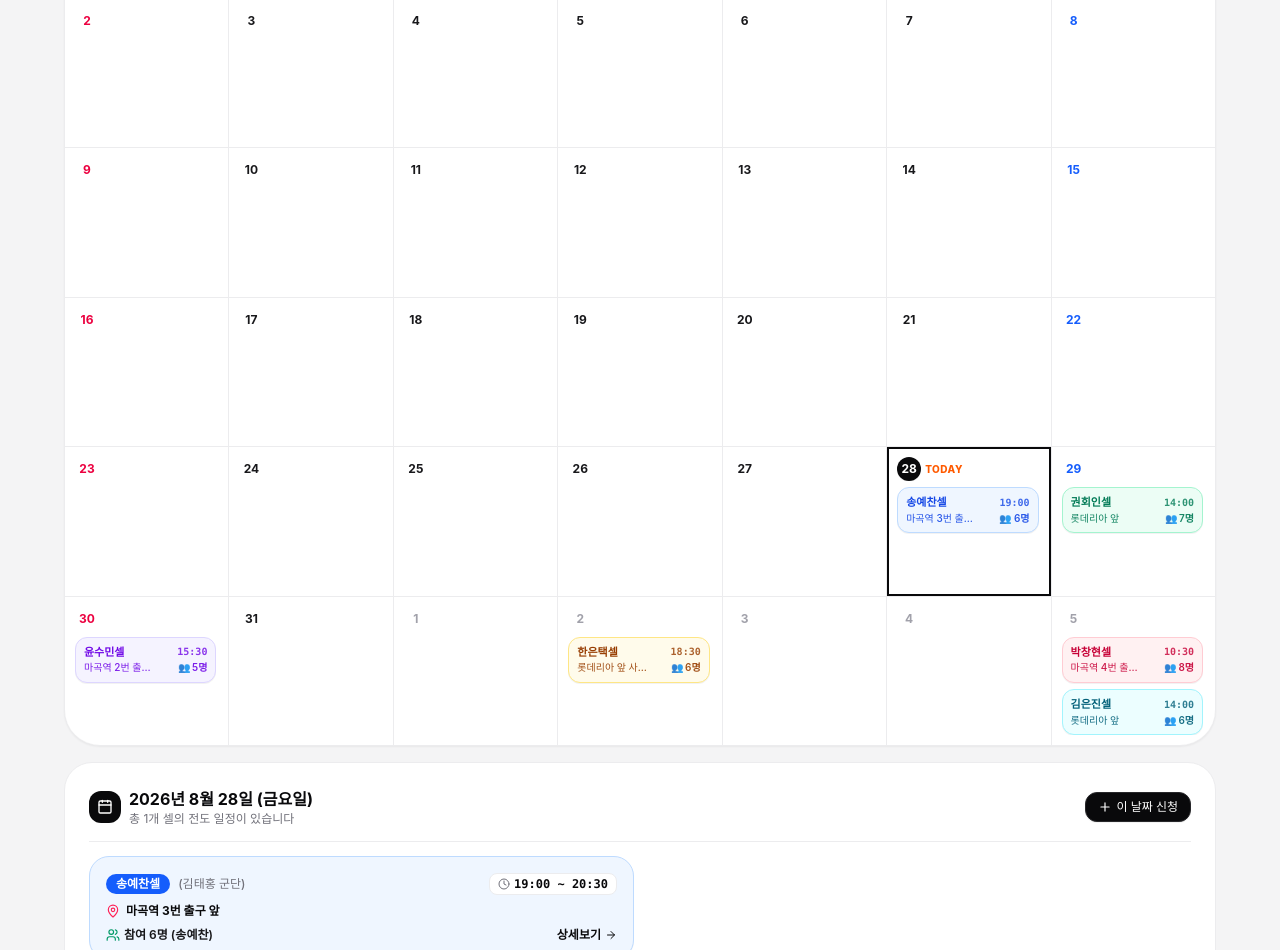
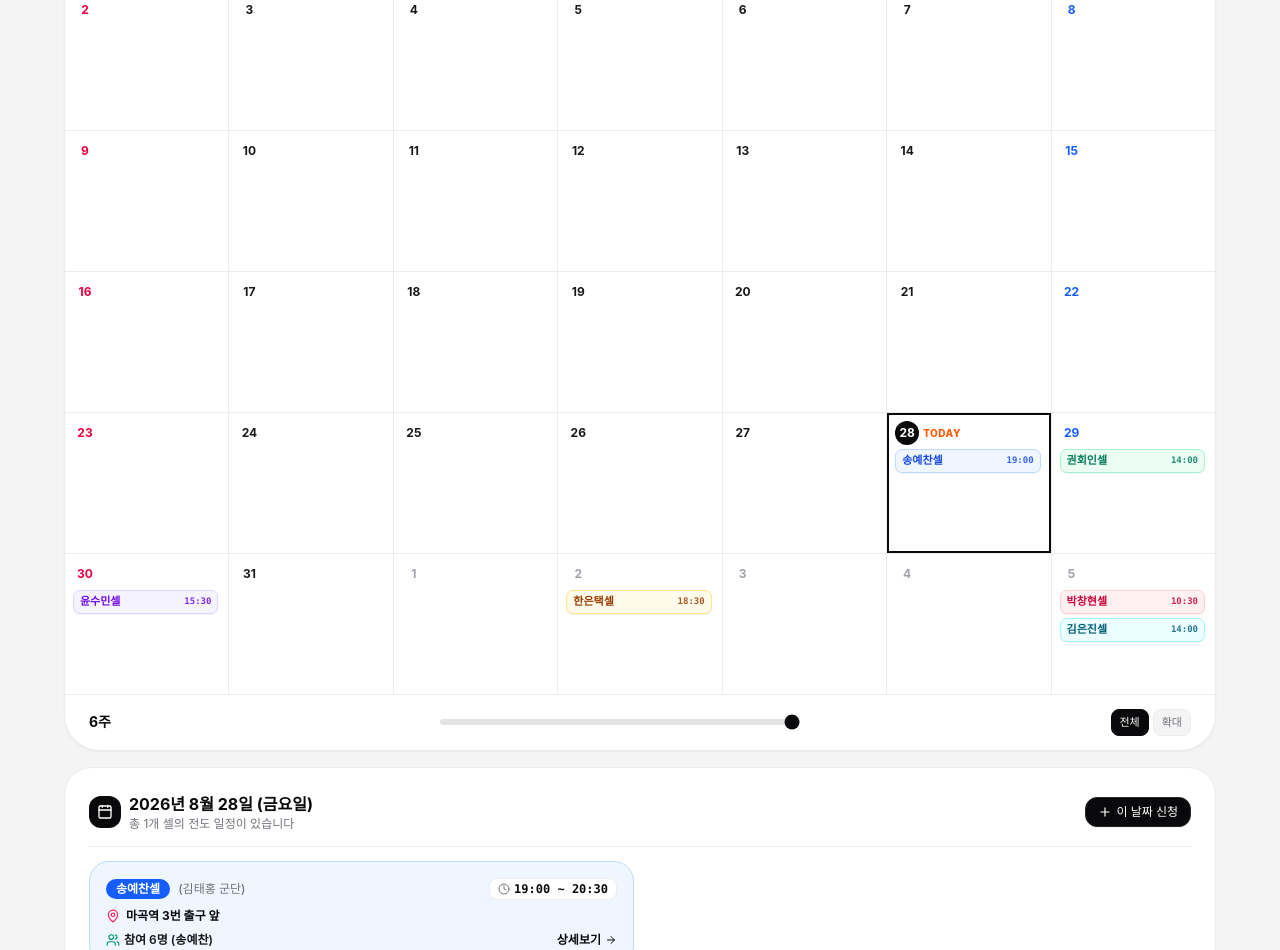
Before and after one commit to syc5032-code/newsound-evangelism, a React (Vite) app: page / in a window 1280 px wide. Shown: the part 1000-1950 px from the top of the page. Built offline with nearby package versions, Linux system fonts and the light colour scheme; a web font is replaced by a local one.

Commit message:
feat: show multiple events per day and add week view interval slider bar

```diff
--- a/src/components/MonthCalendar.tsx
+++ b/src/components/MonthCalendar.tsx
@@ -27,6 +27,29 @@ export const MonthCalendar: React.FC<MonthCalendarProps> = ({
   // Selected date on mobile/desktop (default today)
   const todayStr = format(new Date(), 'yyyy-MM-dd');
   const [selectedDateStr, setSelectedDateStr] = useState<string>(todayStr);
+
+  // 🎚️ Week Interval / Height Slider (사진과 같은 주간격 조절 슬라이더)
+  const totalWeeks = Math.ceil(calendarDays.length / 7) || 6;
+  const [visibleWeeks, setVisibleWeeks] = useState<number>(totalWeeks);
+
+  // Dynamic cell minimum height based on visible weeks slider
+  const getCellMinHeight = () => {
+    switch (visibleWeeks) {
+      case 1:
+        return 'min-h-[300px] sm:min-h-[380px]';
+      case 2:
+        return 'min-h-[220px] sm:min-h-[280px]';
+      case 3:
+        return 'min-h-[170px] sm:min-h-[220px]';
+      case 4:
+        return 'min-h-[130px] sm:min-h-[180px]';
+      case 5:
+        return 'min-h-[105px] sm:min-h-[155px]';
+      case 6:
+      default:
+        return 'min-h-[88px] sm:min-h-[140px]';
+    }
+  };
 
   // 📱 Touch Swipe Handlers for Month Navigation
   const [touchStartX, setTouchStartX] = useState<number | null>(null);
@@ -167,12 +190,13 @@ export const MonthCalendar: React.FC<MonthCalendarProps> = ({
             const isSun = day.isSunday;
             const isSat = day.isSaturday;
             const isSelected = day.dateString === selectedDateStr;
+            const cellMinH = getCellMinHeight();
 
             return (
               <div
                 key={day.dateString}
                 onClick={() => setSelectedDateStr(day.dateString)}
-                className={`min-h-[82px] sm:min-h-[145px] p-1.5 sm:p-2.5 bg-[#ffffff] transition-colors relative flex flex-col justify-between cursor-pointer group overflow-hidden ${
+                className={`${cellMinH} p-1 sm:p-2 bg-[#ffffff] transition-all relative flex flex-col justify-between cursor-pointer group overflow-hidden ${
                   !day.isCurrentMonth
                     ? 'bg-[#fafafa] text-[#a1a1aa]'
                     : 'bg-[#ffffff] text-[#18181b]'
@@ -185,10 +209,10 @@ export const MonthCalendar: React.FC<MonthCalendarProps> = ({
                 }`}
               >
                 {/* Day Top Bar */}
-                <div className="flex items-center justify-between">
+                <div className="flex items-center justify-between mb-0.5">
                   <div className="flex items-center gap-1 overflow-hidden">
                     <span
-                      className={`inline-flex items-center justify-center text-xs font-bold w-5 h-5 sm:w-6 sm:h-6 rounded-[10000px] shrink-0 transition-all ${
+                      className={`inline-flex items-center justify-center text-[11px] sm:text-xs font-bold w-5 h-5 sm:w-6 sm:h-6 rounded-[10000px] shrink-0 transition-all ${
                         day.isToday
                           ? 'bg-[#09090b] text-[#ffffff] shadow-2xs'
                           : !day.isCurrentMonth
@@ -217,7 +241,7 @@ export const MonthCalendar: React.FC<MonthCalendarProps> = ({
                         e.stopPropagation();
                         onOpenApplyModalForDate(day.dateString);
                       }}
-                      className="hidden sm:flex opacity-0 group-hover:opacity-100 p-1 text-[#71717a] hover:text-[#09090b] hover:bg-[#ececee] rounded-[8px] transition-all cursor-pointer"
+                      className="hidden sm:flex opacity-0 group-hover:opacity-100 p-0.5 text-[#71717a] hover:text-[#09090b] hover:bg-[#ececee] rounded-[6px] transition-all cursor-pointer"
                       title={`${day.dateString} 신청하기`}
                     >
                       <Plus className="w-3.5 h-3.5" />
@@ -225,9 +249,9 @@ export const MonthCalendar: React.FC<MonthCalendarProps> = ({
                   )}
                 </div>
 
-                {/* --- MOBILE VIEW: Clean Badges with Cell Name & Time (sm:hidden) --- */}
-                <div className="sm:hidden flex-1 flex flex-col gap-1 mt-1 overflow-hidden">
-                  {day.events.slice(0, 2).map((schedule) => {
+                {/* --- Multiple Event Badges (하루에 여러 개 일정이 줄줄이 잘 보이도록 렌더링) --- */}
+                <div className="flex-1 flex flex-col gap-0.5 sm:gap-1 mt-0.5 overflow-y-auto max-h-[140px] pr-0.5">
+                  {day.events.map((schedule) => {
                     const colorTheme = CELL_COLORS[schedule.themeColor] || CELL_COLORS.blue;
                     return (
                       <div
@@ -236,45 +260,13 @@ export const MonthCalendar: React.FC<MonthCalendarProps> = ({
                           e.stopPropagation();
                           onSelectSchedule(schedule);
                         }}
-                        className={`px-1 py-0.5 rounded-[6px] text-[10px] font-bold truncate leading-tight border ${colorTheme.bg} ${colorTheme.border} ${colorTheme.text}`}
-                        title={schedule.cellName}
-                      >
-                        {schedule.cellName}
-                      </div>
-                    );
-                  })}
-                  {day.events.length > 2 && (
-                    <span className="text-[9px] text-[#71717a] font-bold leading-none pl-0.5">
-                      +{day.events.length - 2}
-                    </span>
-                  )}
-                </div>
-
-                {/* --- DESKTOP VIEW: Full Event Cards (hidden sm:flex) --- */}
-                <div className="hidden sm:flex flex-1 flex-col gap-1.5 overflow-y-auto max-h-[105px] pr-0.5 mt-1.5">
-                  {day.events.map((schedule) => {
-                    const colorTheme = CELL_COLORS[schedule.themeColor] || CELL_COLORS.blue;
-
-                    return (
-                      <div
-                        key={schedule.id}
-                        onClick={(e) => {
-                          e.stopPropagation();
-                          onSelectSchedule(schedule);
-                        }}
-                        className={`text-left p-1.5 sm:p-2 rounded-[12px] border text-[11px] leading-tight cursor-pointer transition-all hover:scale-[1.02] shadow-2xs ${colorTheme.bg} ${colorTheme.border} ${colorTheme.text}`}
+                        className={`px-1 py-0.5 sm:px-1.5 sm:py-1 rounded-[5px] sm:rounded-[7px] border text-[9px] sm:text-[11px] font-bold leading-tight truncate flex items-center justify-between gap-0.5 cursor-pointer transition-all hover:scale-[1.01] active:scale-95 shadow-2xs ${colorTheme.bg} ${colorTheme.border} ${colorTheme.text}`}
                         title={`${schedule.cellName} | ${schedule.startTime}~${schedule.endTime} | ${schedule.location} (${schedule.participantCount}명)`}
                       >
-                        <div className="flex items-center justify-between gap-1 font-bold">
-                          <span className="truncate">{schedule.cellName}</span>
-                          <span className="text-[10px] font-mono opacity-80 shrink-0">
-                            {schedule.startTime}
-                          </span>
-                        </div>
-                        <div className="flex items-center justify-between text-[10px] opacity-90 mt-0.5">
-                          <span className="truncate max-w-[75px] font-medium">{schedule.location}</span>
-                          <span className="shrink-0 font-semibold">👥 {schedule.participantCount}명</span>
-                        </div>
+                        <span className="truncate">{schedule.cellName}</span>
+                        <span className="text-[8px] sm:text-[9px] font-mono opacity-85 shrink-0 hidden xs:inline sm:inline">
+                          {schedule.startTime}
+                        </span>
                       </div>
                     );
                   })}
@@ -283,6 +275,52 @@ export const MonthCalendar: React.FC<MonthCalendarProps> = ({
               </div>
             );
           })}
+        </div>
+
+        {/* 🎚️ Bottom Week View Interval Slider (사진 UI 반영: 6주 ~ 1주 슬라이더 바) */}
+        <div className="px-4 py-3 sm:px-6 sm:py-3.5 bg-[#ffffff] border-t border-[#ececee] flex items-center justify-between gap-3">
+          <div className="flex items-center gap-2 shrink-0">
+            <span className="text-xs sm:text-sm font-bold text-[#09090b] w-8 sm:w-10">
+              {visibleWeeks}주
+            </span>
+          </div>
+
+          <div className="flex-1 max-w-[280px] sm:max-w-[360px] flex items-center gap-2">
+            <input
+              type="range"
+              min={1}
+              max={totalWeeks}
+              step={1}
+              value={visibleWeeks}
+              onChange={(e) => setVisibleWeeks(Number(e.target.value))}
+              className="w-full h-1.5 bg-[#e4e4e7] rounded-lg appearance-none cursor-pointer accent-[#09090b]"
+            />
+          </div>
+
+          <div className="flex items-center gap-1 shrink-0">
+            <button
+              type="button"
+              onClick={() => setVisibleWeeks(totalWeeks)}
+              className={`px-2 py-1 text-[11px] font-medium rounded-[8px] border transition-colors cursor-pointer ${
+                visibleWeeks === totalWeeks
+                  ? 'bg-[#09090b] text-[#ffffff] border-[#09090b]'
+                  : 'bg-[#f4f4f5] text-[#71717a] border-[#ececee] hover:text-[#09090b]'
+              }`}
+            >
+              전체
+            </button>
+            <button
+              type="button"
+              onClick={() => setVisibleWeeks(visibleWeeks <= 3 ? totalWeeks : 3)}
+              className={`px-2 py-1 text-[11px] font-medium rounded-[8px] border transition-colors cursor-pointer ${
+                visibleWeeks < totalWeeks
+                  ? 'bg-[#09090b] text-[#ffffff] border-[#09090b]'
+                  : 'bg-[#f4f4f5] text-[#71717a] border-[#ececee] hover:text-[#09090b]'
+              }`}
+            >
+              {visibleWeeks <= 3 ? '기본' : '확대'}
+            </button>
+          </div>
         </div>
 
       </div>
```
